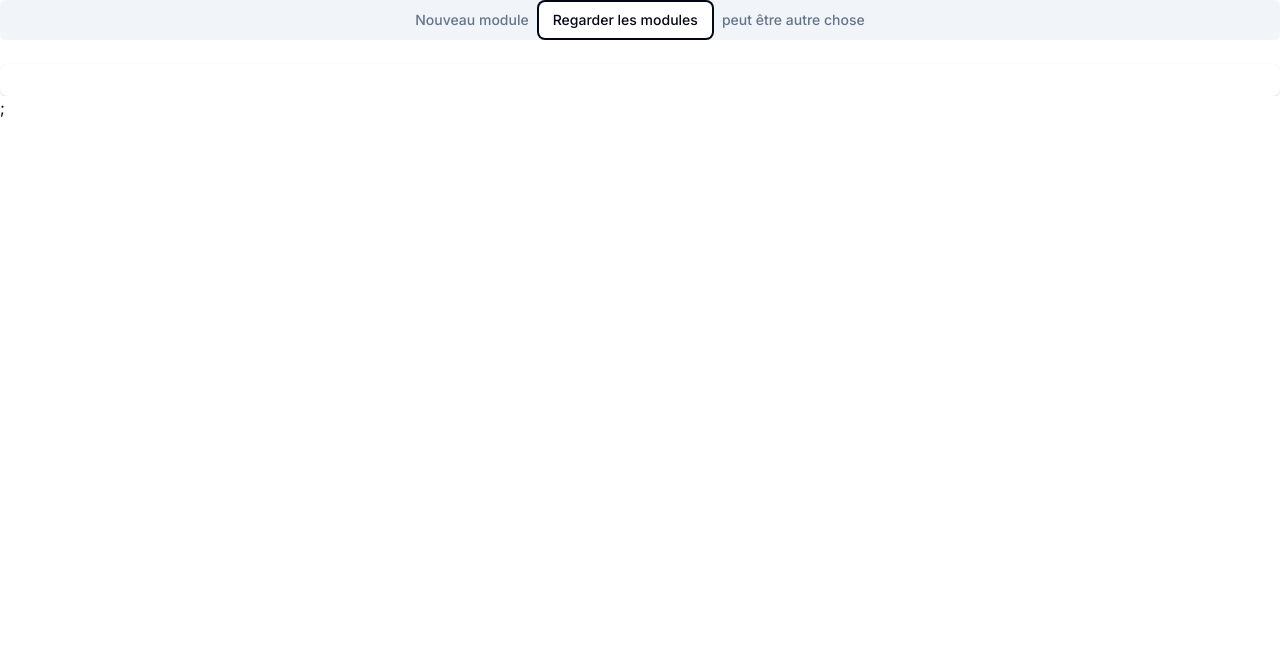
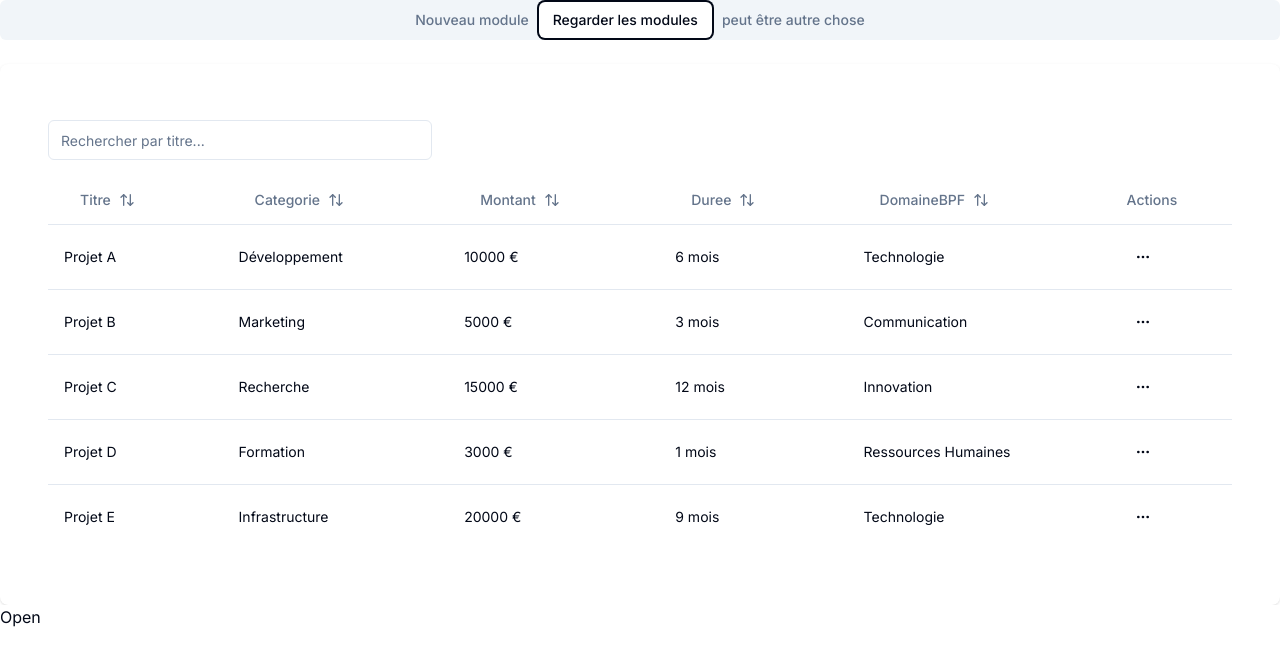
Before and after one commit to Qcucchiara/EvoluFormation-Interface-ERP, a Next.js app: page /modules in a window 1280 px wide. Both pictures are taken after a click on the tab "Regarder les modules". Shown: the top 662 px of the page. Built offline with nearby package versions, Linux system fonts and the light colour scheme.

Commit message:
list modules

```diff
--- a/src/app/modules/page.tsx
+++ b/src/app/modules/page.tsx
@@ -1,6 +1,8 @@
 "use client";
 import LayoutStandard from "@/components/Layouts/LayoutStandard";
 import { FormModule } from "@/components/Modules/Forms/FormModule";
+import ListModules from "@/components/Modules/Lists/ListModules";
+import { ModaleModuleActions } from "@/components/Modules/Modale/ModaleModuleActions";
 import { Card } from "@/components/ui/card";
 import { ScrollArea } from "@/components/ui/scroll-area";
 import { Tabs, TabsContent, TabsList, TabsTrigger } from "@/components/ui/tabs";
@@ -23,8 +25,8 @@ const children = () => {
         </TabsContent>
         <TabsContent value="browsing" className="h-full">
           <div className="bg-card p-4 rounded-lg shadow">
-            {/* TODO: Créer une liste de navigation des modules */}
-            {/* TODO: Une fois le module sélectionné, afficher ses détails (peut êtr en modale, je sais pas) */}
+            <ListModules />
+            {/* TODO: Une fois le module sélectionné, afficher ses détails (peut être en modale, je sais pas) */}
           </div>
         </TabsContent>
         <TabsContent value="other" className="h-full">
@@ -44,7 +46,8 @@ const page = () => {
   return (
     <>
       <ContexteModules.Provider value>
-        <LayoutStandard children={children()} />;
+        <LayoutStandard children={children()} />
+        <ModaleModuleActions />
       </ContexteModules.Provider>
     </>
   );
--- /dev/null
+++ b/src/components/Modules/Lists/ListModules.tsx
@@ -0,0 +1,185 @@
+"use client";
+import React from "react";
+import { useState } from "react";
+import {
+  Table,
+  TableBody,
+  TableCell,
+  TableHead,
+  TableHeader,
+  TableRow,
+} from "@/components/ui/table";
+import { Input } from "@/components/ui/input";
+import { Button } from "@/components/ui/button";
+import { ArrowUpDown, MoreHorizontal } from "lucide-react";
+import {
+  DropdownMenu,
+  DropdownMenuContent,
+  DropdownMenuItem,
+  DropdownMenuTrigger,
+} from "@/components/ui/dropdown-menu";
+
+type DataItem = {
+  id: number;
+  titre: string;
+  categorie: string;
+  montant: number;
+  duree: string;
+  domaineBPF: string;
+};
+
+const data: DataItem[] = [
+  {
+    id: 1,
+    titre: "Projet A",
+    categorie: "Développement",
+    montant: 10000,
+    duree: "6 mois",
+    domaineBPF: "Technologie",
+  },
+  {
+    id: 2,
+    titre: "Projet B",
+    categorie: "Marketing",
+    montant: 5000,
+    duree: "3 mois",
+    domaineBPF: "Communication",
+  },
+  {
+    id: 3,
+    titre: "Projet C",
+    categorie: "Recherche",
+    montant: 15000,
+    duree: "12 mois",
+    domaineBPF: "Innovation",
+  },
+  {
+    id: 4,
+    titre: "Projet D",
+    categorie: "Formation",
+    montant: 3000,
+    duree: "1 mois",
+    domaineBPF: "Ressources Humaines",
+  },
+  {
+    id: 5,
+    titre: "Projet E",
+    categorie: "Infrastructure",
+    montant: 20000,
+    duree: "9 mois",
+    domaineBPF: "Technologie",
+  },
+];
+
+type SortConfig = {
+  key: keyof DataItem;
+  direction: "asc" | "desc";
+};
+const ListModules = () => {
+  const [searchTerm, setSearchTerm] = useState("");
+  const [sortConfig, setSortConfig] = useState<SortConfig>({
+    key: "id",
+    direction: "asc",
+  });
+
+  const sortedData = [...data].sort((a, b) => {
+    if (a[sortConfig.key] < b[sortConfig.key]) {
+      return sortConfig.direction === "asc" ? -1 : 1;
+    }
+    if (a[sortConfig.key] > b[sortConfig.key]) {
+      return sortConfig.direction === "asc" ? 1 : -1;
+    }
+    return 0;
+  });
+
+  const filteredData = sortedData.filter((item) =>
+    item.titre.toLowerCase().includes(searchTerm.toLowerCase())
+  );
+
+  const requestSort = (key: keyof DataItem) => {
+    let direction: "asc" | "desc" = "asc";
+    if (sortConfig.key === key && sortConfig.direction === "asc") {
+      direction = "desc";
+    }
+    setSortConfig({ key, direction });
+  };
+  const handleAction = (action: string, item: DataItem) => {
+    console.log(`Action ${action} for item:`, item);
+    // Implement actual logic for details, edit, delete here
+  };
+
+  return (
+    <div className="container mx-auto py-10">
+      <div className="mb-4">
+        <Input
+          type="text"
+          placeholder="Rechercher par titre..."
+          value={searchTerm}
+          onChange={(e) => setSearchTerm(e.target.value)}
+          className="max-w-sm"
+        />
+      </div>
+      <Table>
+        <TableHeader>
+          <TableRow>
+            {["titre", "categorie", "montant", "duree", "domaineBPF"].map(
+              (key) => (
+                <TableHead key={key}>
+                  <Button
+                    variant="ghost"
+                    onClick={() => requestSort(key as keyof DataItem)}
+                    className="hover:bg-transparent"
+                  >
+                    {key.charAt(0).toUpperCase() + key.slice(1)}
+                    <ArrowUpDown className="ml-2 h-4 w-4" />
+                  </Button>
+                </TableHead>
+              )
+            )}
+            <TableHead>Actions</TableHead>
+          </TableRow>
+        </TableHeader>
+        <TableBody>
+          {filteredData.map((item) => (
+            <TableRow key={item.id}>
+              <TableCell>{item.titre}</TableCell>
+              <TableCell>{item.categorie}</TableCell>
+              <TableCell>{item.montant} €</TableCell>
+              <TableCell>{item.duree}</TableCell>
+              <TableCell>{item.domaineBPF}</TableCell>
+              <TableCell>
+                <DropdownMenu>
+                  <DropdownMenuTrigger asChild>
+                    <Button variant="ghost" className="h-8 w-8 p-0">
+                      <span className="sr-only">Open menu</span>
+                      <MoreHorizontal className="h-4 w-4" />
+                    </Button>
+                  </DropdownMenuTrigger>
+                  <DropdownMenuContent align="end">
+                    <DropdownMenuItem
+                      onClick={() => handleAction("details", item)}
+                    >
+                      Détails
+                    </DropdownMenuItem>
+                    <DropdownMenuItem
+                      onClick={() => handleAction("modifier", item)}
+                    >
+                      Modifier
+                    </DropdownMenuItem>
+                    <DropdownMenuItem
+                      onClick={() => handleAction("supprimer", item)}
+                    >
+                      Supprimer
+                    </DropdownMenuItem>
+                  </DropdownMenuContent>
+                </DropdownMenu>
+              </TableCell>
+            </TableRow>
+          ))}
+        </TableBody>
+      </Table>
+    </div>
+  );
+};
+
+export default ListModules;
--- /dev/null
+++ b/src/components/Modules/Modale/ModaleModuleActions.tsx
@@ -0,0 +1,40 @@
+import { Tabs, TabsContent, TabsList, TabsTrigger } from "@/components/ui/tabs";
+import React from "react";
+import {
+  Dialog,
+  DialogContent,
+  DialogDescription,
+  DialogHeader,
+  DialogTitle,
+  DialogTrigger,
+} from "@/components/ui/dialog";
+import { FormModule } from "../Forms/FormModule";
+
+export const ModaleModuleActions = () => {
+  return (
+    <Dialog>
+      <DialogTrigger>Open</DialogTrigger>
+      <DialogContent>
+        <DialogHeader>
+          <DialogTitle>Détails du module "":</DialogTitle>
+          <DialogDescription>les changements sont définitifs</DialogDescription>
+        </DialogHeader>
+
+        <Tabs defaultValue="details">
+          <TabsList>
+            <TabsTrigger value="details">Détails</TabsTrigger>
+            <TabsTrigger value="update">Modification</TabsTrigger>
+            <TabsTrigger value="other">other</TabsTrigger>
+          </TabsList>
+          <TabsContent value="details">Détails d'un module ici </TabsContent>
+          <TabsContent value="update">
+            <div>
+              mêmes infos que dans détails, mais avec des input ghost préremplis
+            </div>
+            <FormModule />
+          </TabsContent>
+        </Tabs>
+      </DialogContent>
+    </Dialog>
+  );
+};
--- a/src/context/contexteModule.ts
+++ b/src/context/contexteModule.ts
@@ -1,3 +1,5 @@
 import { createContext } from "react";
 
-export const ContexteModules = createContext<any>({});
+export const ContexteModules = createContext<any>({
+  moduleId: "",
+});
```
Also changed, not shown: 1 other file (tests, documents, lock files or other folders).
